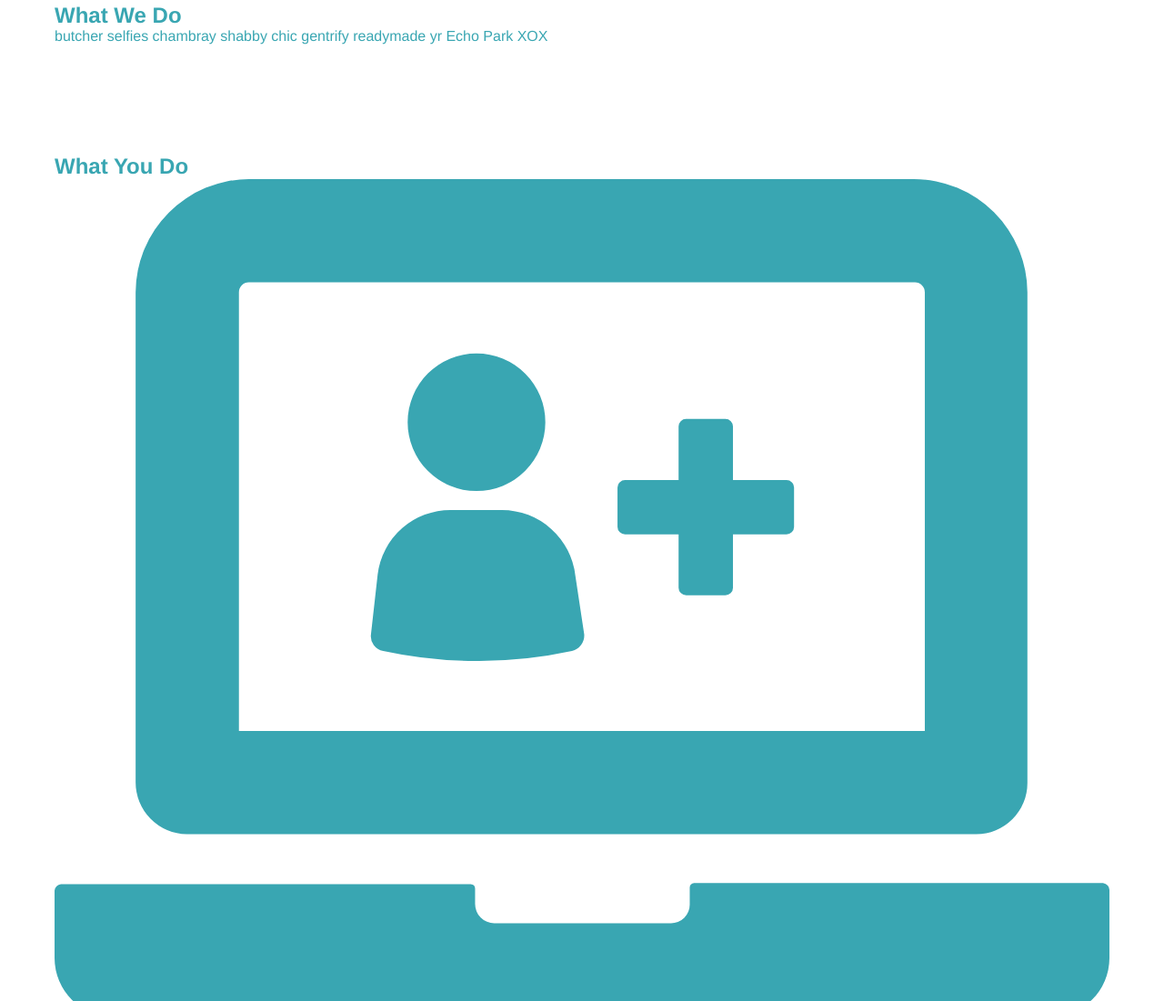
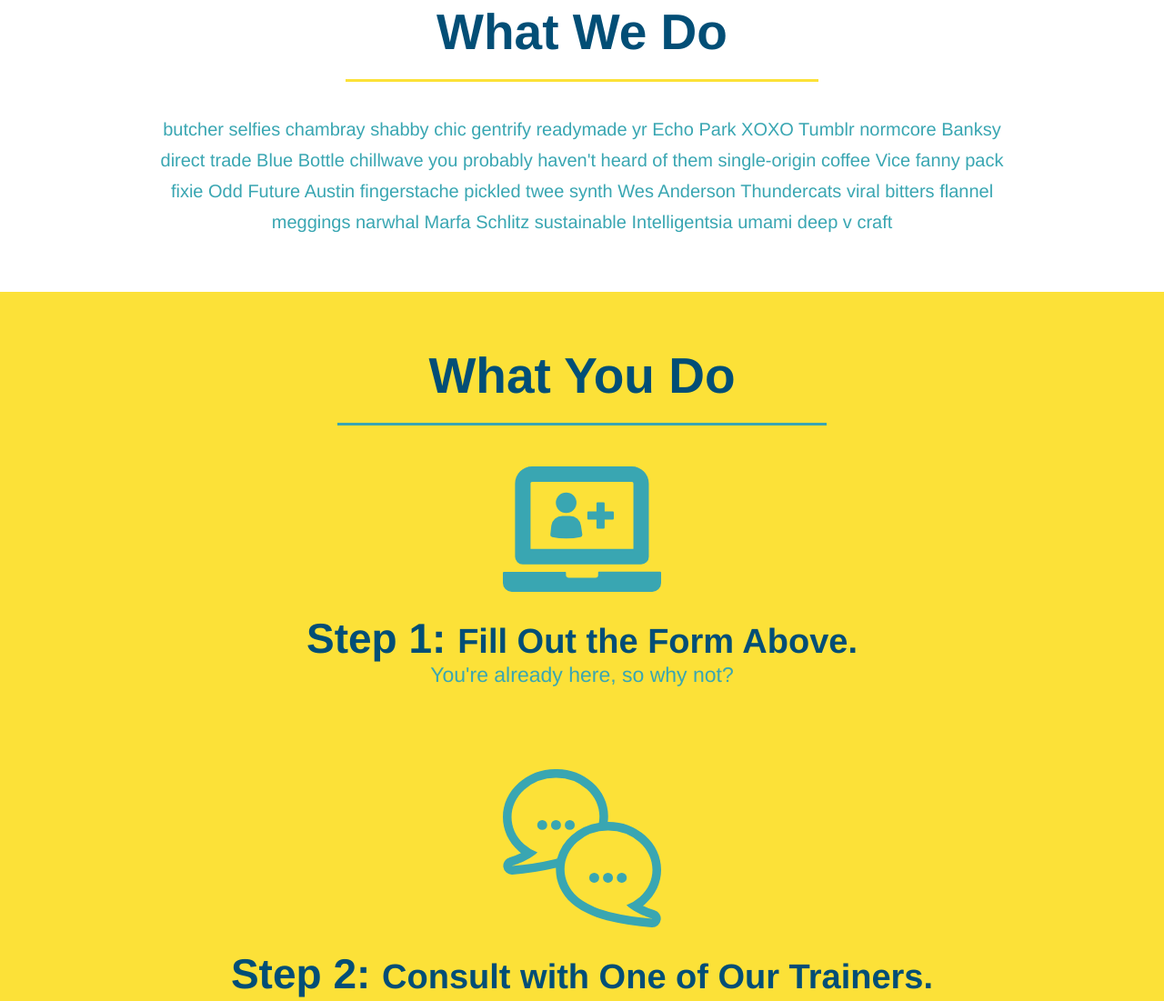
Before and after one commit to oezekwe/run-buddy, a plain HTML site: page index.html in a window 1280 px wide. Shown: the part 739-1840 px from the top of the page at 91% size. Drawn offline with Linux system fonts and the light colour scheme.

Commit message:
finish we_do and you_do icons

```diff
--- a/assets/css/style.css
+++ b/assets/css/style.css
@@ -2,6 +2,66 @@
     margin: 0;
     padding: 0;
     box-sizing: border-box;
+}
+
+.intro{
+    text-align: center;
+}
+
+.intro h2{}
+
+.intro p{
+    line-height: 1.7;
+    color: #39a6b2;
+    width: 80%;
+    font-size: 20px;
+    margin: 0 auto;
+}
+
+.steps{
+    text-align: center;
+    background: #fce138;
+}
+
+.steps div{
+    margin-bottom: 80px;
+}
+
+.steps img{
+    width: 15%;
+    margin: 10px 0;
+}
+
+.steps h3{
+    color: #024e76;
+    font-size: 46px;
+    margin-top: 10px;
+}
+
+.steps p{
+    color: #39a6b2;
+    font-size: 23px;
+}
+
+.steps span{
+    font-size: 38px;
+}
+
+.section-title {
+    font-size: 55px;
+    color: #024e76;
+    margin-bottom: 35px;
+    padding: 0 100px 20px 100px;
+    display: inline-block;
+    border-bottom: 3px solid;
+}
+
+.primary-border {
+    border-color: #fce138;
+}
+
+.secondary-border {
+    border-color: #39a6b2;
 }
 
 .hero{
--- a/index.html
+++ b/index.html
@@ -65,38 +65,38 @@
         </section>
 
         <!-- "what we do" section -->
-        <section id="what-we-do">
-            <h2>What We Do</h2>
+        <section id="what-we-do" class="intro">
+            <h2 class="section-title primary-border">What We Do</h2>
             <p>
-                butcher selfies chambray shabby chic gentrify readymade yr Echo Park XOX
+                butcher selfies chambray shabby chic gentrify readymade yr Echo Park XOXO Tumblr normcore Banksy direct trade Blue Bottle chillwave you probably haven't heard of them single-origin coffee Vice fanny pack fixie Odd Future Austin fingerstache pickled twee synth Wes Anderson Thundercats viral bitters flannel meggings narwhal Marfa Schlitz sustainable Intelligentsia umami deep v craft
             </p>
         </section>
 
         <!-- "what you do" section -->
-        <section id="what-you-do">
-            <h2>What You Do</h2>
+        <section id="what-you-do" class="steps">
+            <h2 class="section-title secondary-border">What You Do</h2>
 
             <div>
                 <img src="./assets/images/step-1.svg" alt="" />
-                <h3>Step 1: Fill Out the Form Above.</h3>
+                <h3>Step 1: <span>Fill Out the Form Above.</span></h3>
                 <p>You're already here, so why not?</p>
             </div>
 
             <div>
                 <img src="./assets/images/step-2.svg" alt="" />
-                <h3>Step 2: Consult with One of Our Trainers.</h3>
+                <h3>Step 2: <span>Consult with One of Our Trainers.</span></h3>
                 <p>Are you here to build muscle, lose weight, or just feel good?</p>
             </div>
 
             <div>
                 <img src="./assets/images/step-3.svg" alt="" />
-                <h3>Step 3: Get Running.</h3>
+                <h3>Step 3: <span>Get Running.</span></h3>
                 <p>Hit the ground running (literally) once your trainer lays out your plan.</p>
             </div>
 
             <div>
                 <img src="./assets/images/step-4.svg" alt="" />
-                <h3>Step 4: See Results.</h3>
+                <h3>Step 4: <span>See Results.</span></h3>
                 <p>Bi-weekly checkins with your trainer will keep you focused</p>
             </div>
         </section>
```
